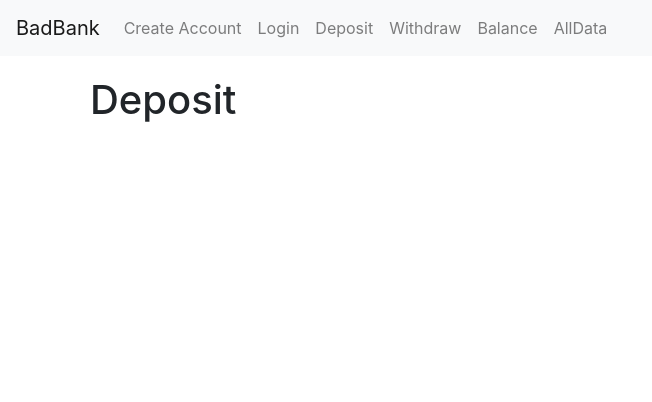
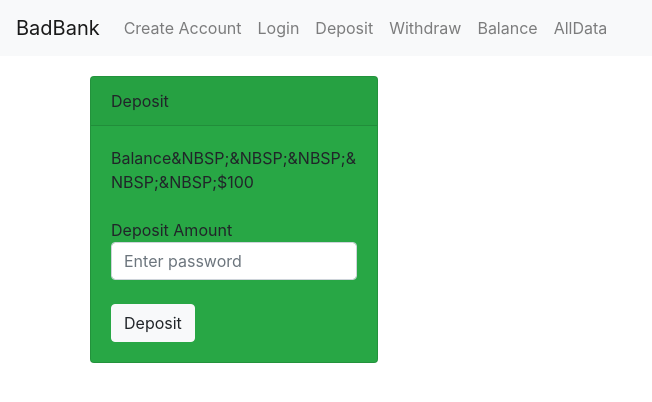
Before and after one commit to ewbandera/bad-bank, a React (Create React App) app: page /#/deposit in a window 1280 px wide. Shown: the top 402 px of the page, without its empty margins (0-652 px from the left). Built offline with nearby package versions, Linux system fonts and the light colour scheme.

Commit message:
additional base code

```diff
--- a/package.json
+++ b/package.json
@@ -10,7 +10,6 @@
     "react": "^18.2.0",
     "react-bootstrap": "^1.6.0",
     "react-dom": "^18.2.0",
-    "react-router": "^5.2.1",
     "react-router-dom": "^5.2.1",
     "react-scripts": "5.0.1",
     "web-vitals": "^2.1.4"
--- a/src/App.js
+++ b/src/App.js
@@ -1,7 +1,5 @@
 import React from 'react';
-import ReactDOM from 'react-dom';
-import {Route} from 'react-router-dom';
-import {HashRouter} from 'react-router-dom';
+import {Route, HashRouter} from 'react-router-dom';
 import AllData from './components/alldata';
 import Balance from './components/balance';
 import CreateAccount from './components/createaccount';
--- a/src/components/alldata.js
+++ b/src/components/alldata.js
@@ -1,5 +1,5 @@
 import React from 'react';
-const UserContext = React.createContext(null);
+import {UserContext,Card} from './context'
 
 function AllData(){
   const ctx = React.useContext(UserContext);
--- a/src/components/context.js
+++ b/src/components/context.js
@@ -1,8 +1,7 @@
 import React from 'react';
-import {Route,Link,HashRouter} from 'react-router-dom';
-const UserContext = React.createContext(null);
+export const UserContext = React.createContext(null);
 
-function Card(props){
+export function Card(props){
     function classes(){
       const bg  = props.bgcolor ? ' bg-' + props.bgcolor : ' ';
       const txt = props.txtcolor ? ' text-' + props.txtcolor: ' text-white';
--- a/src/components/createaccount.js
+++ b/src/components/createaccount.js
@@ -1,6 +1,5 @@
 import React from 'react';
-import{Card} from 'react-bootstrap';
-const UserContext = React.createContext(null);
+import {UserContext,Card} from './context'
 
 function CreateAccount(){
   const [show, setShow]         = React.useState(true);
--- a/src/components/deposit.js
+++ b/src/components/deposit.js
@@ -1,6 +1,29 @@
+import React from 'react';
+import {UserContext,Card} from './context'
 function Deposit(){
+  const ctx = React.useContext(UserContext);
+  const [email, setEmail]       = React.useState('');
+  const [password, setPassword] = React.useState('');
+  const [status, setStatus]     = React.useState('');
+
+  function handleDeposit() {
+
+  }
   return (
-    <h1>Deposit</h1>
-  )
+    <Card
+      bgcolor="success"
+      txtcolor="black"
+      header="Deposit"
+      status={status}
+      body={
+              <>
+              Balance&NBSP;&NBSP;&NBSP;&NBSP;&NBSP;$100<br/><br/>
+              Deposit Amount<br/>
+              <input type="password" className="form-control" id="password" placeholder="Enter password" value={password} onChange={e => setPassword(e.currentTarget.value)}/><br/>
+              <button type="submit" className="btn btn-light" onClick={handleDeposit}>Deposit</button>
+              </>
+           }
+    />
+  );
 }
 export default Deposit;
--- a/src/components/home.js
+++ b/src/components/home.js
@@ -1,5 +1,5 @@
 import React from 'react';
-import{Card} from 'react-bootstrap';
+import {UserContext,Card} from './context'
 
 function Home(){
   return (
@@ -10,7 +10,7 @@ function Home(){
       header="BadBank Landing Module"
       title="Welcome to the bank"
       text="You can move around using the navigation bar."
-      body={(<img src="bank.png" className="img-fluid" alt="Responsive image"/>)}
+      body={(<img src='images/bank.png' className="img-fluid" alt="Responsive image"/>)}
     />
     </>
   );
--- a/src/components/login.js
+++ b/src/components/login.js
@@ -1,6 +1,33 @@
+import React from 'react';
+import {UserContext,Card} from './context'
 function Login(){
+  const ctx = React.useContext(UserContext);
+  const [email, setEmail]       = React.useState('');
+  const [password, setPassword] = React.useState('');
+  const [status, setStatus]     = React.useState('');
+
+  function handleLogin() {
+
+  }
   return (
-    <h1>Login</h1>
-  )
+    <Card
+      bgcolor="warning"
+      txtcolor="black"
+      header="Login"
+      status={status}
+      body={
+              <>
+              Email<br/>
+              <input type="input" className="form-control" id="email" placeholder="Enter email" value={email} onChange={e => setEmail(e.currentTarget.value)} /><br/>
+              Password<br/>
+              <input type="password" className="form-control" id="password" placeholder="Enter password" value={password} onChange={e => setPassword(e.currentTarget.value)}/><br/>
+              <button type="submit" className="btn btn-light" onClick={handleLogin}>Login</button>
+              </>
+           }
+    />
+  );
+
+
 }
+
 export default Login;
--- a/src/components/navbar.js
+++ b/src/components/navbar.js
@@ -1,4 +1,3 @@
-import {Route,Link,HashRouter} from 'react-router-dom';
 function NavBar(){
   return(
     <>
--- a/src/components/withdraw.js
+++ b/src/components/withdraw.js
@@ -1,6 +1,29 @@
+import React from 'react';
+import {UserContext,Card} from './context'
 function Withdraw(){
+  const ctx = React.useContext(UserContext);
+  const [email, setEmail]       = React.useState('');
+  const [password, setPassword] = React.useState('');
+  const [status, setStatus]     = React.useState('');
+
+  function handleWithdraw() {
+
+  }
   return (
-    <h1>Withdraw</h1>
-  )
+    <Card
+      bgcolor="info"
+      txtcolor="black"
+      header="Withdraw"
+      status={status}
+      body={
+              <>
+              Balance $100<br/><br/>
+              Withdraw Amount<br/>
+              <input type="password" className="form-control" id="password" placeholder="Enter password" value={password} onChange={e => setPassword(e.currentTarget.value)}/><br/>
+              <button type="submit" className="btn btn-light" onClick={handleWithdraw}>Withdraw</button>
+              </>
+           }
+    />
+  );
 }
 export default Withdraw;
--- a/src/index.js
+++ b/src/index.js
@@ -7,9 +7,8 @@ import "bootstrap/dist/css/bootstrap.css";
 
 const root = ReactDOM.createRoot(document.getElementById('root'));
 root.render(
-  <React.StrictMode>
+
     <App />
-  </React.StrictMode>
 );
 
 // If you want to start measuring performance in your app, pass a function
```
Also changed, not shown: public/images/bank.png (renamed from src/components/bank.png).
